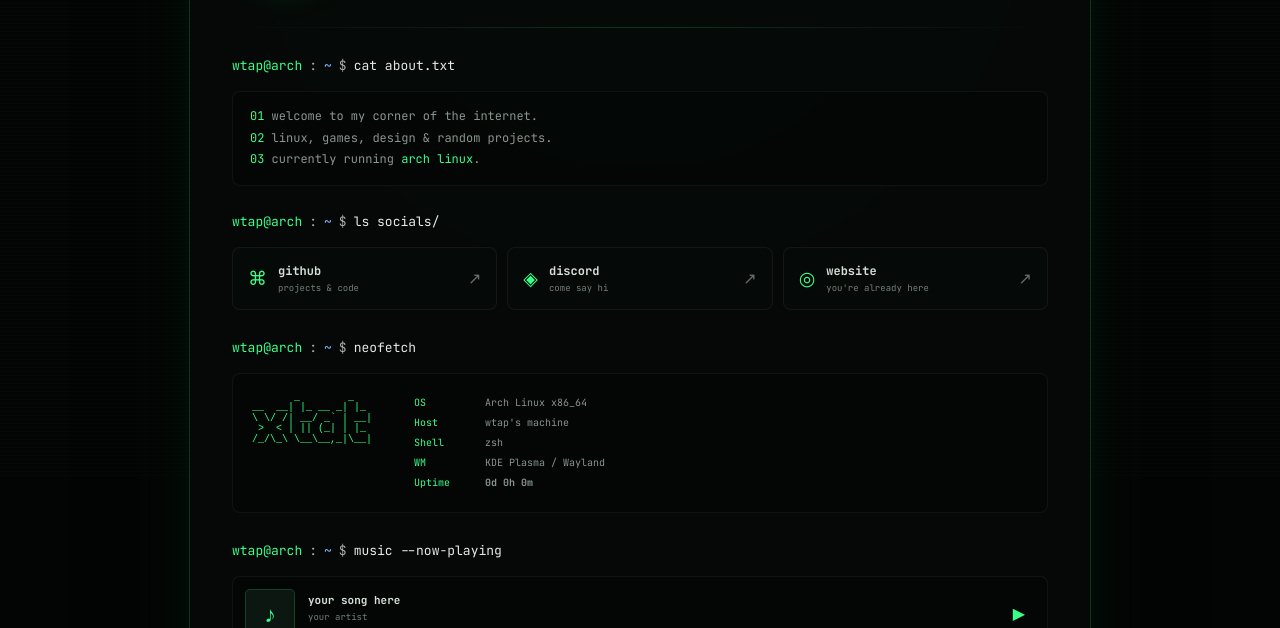
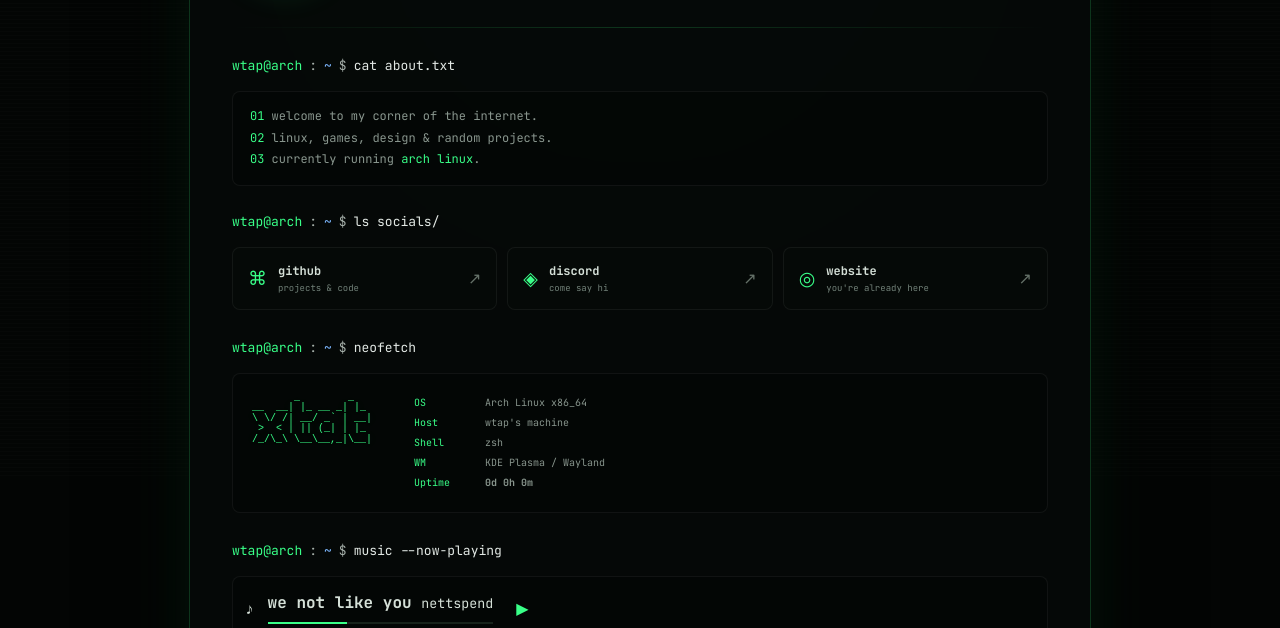
Before and after one commit to borismas/wtap-s-website, a plain HTML site: page index.html in a window 1280 px wide. Shown: the part 324-952 px from the top of the page. Drawn offline with Linux system fonts and the light colour scheme.

Commit message:
Update album and track information in index.html

```diff
--- a/index.html
+++ b/index.html
@@ -224,16 +224,16 @@ __  __| |_ __ _| |_
 
     <section class="box music">
 
-      <div class="album">
+      <div class="we not like you">
         ♪
       </div>
 
-      <div class="track">
+      <div class="we not like you">
 
-        <b>your song here</b>
+        <b>we not like you</b>
 
         <small>
-          your artist
+          nettspend
         </small>
 
         <div class="progress">
```
